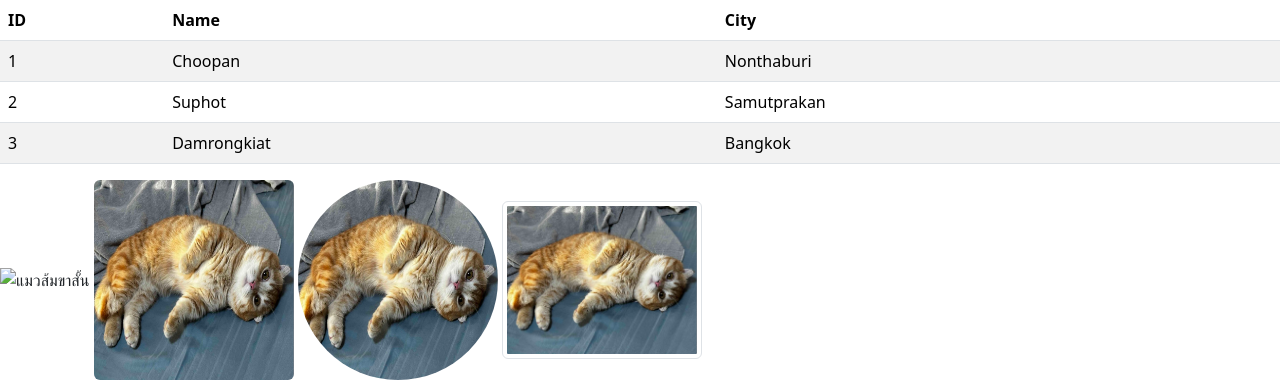
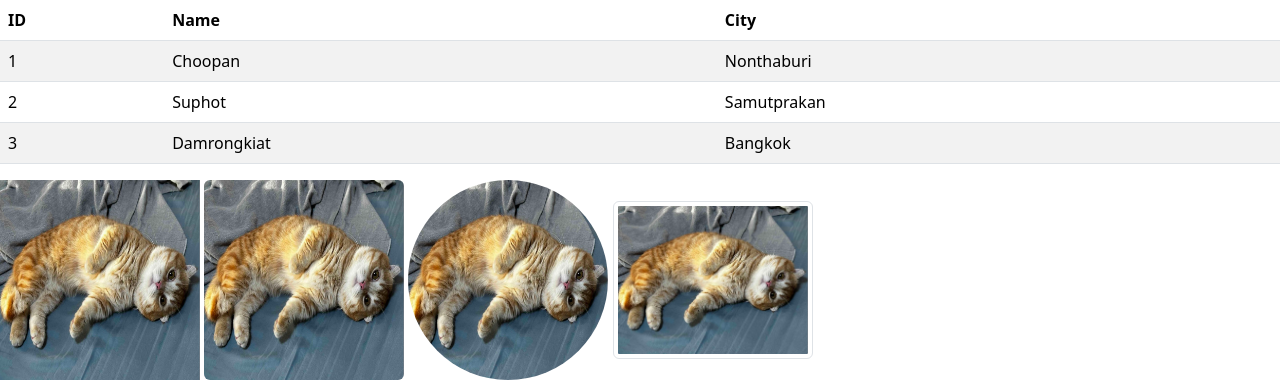
Before and after one commit to Naruepol-Boonraksa/webtech67, a plain HTML site: page index.html in a window 1280 px wide. Shown: the top 391 px of the page. Drawn offline with nearby package versions, Linux system fonts and the light colour scheme.

Commit message:
Update index.html

```diff
--- a/index.html
+++ b/index.html
@@ -23,7 +23,7 @@
                          <tr><td>3</td><td>Damrongkiat</td><td>Bangkok</td></tr>
                  </tbody>
             </table>
-            <img src="img/bingo.jpg" width="200" alt="แมวส้มขาสั้น" height="200">
+            <img src="imgs/bingo.jpg" width="200" alt="แมวส้มขาสั้น" height="200">
  <img src="imgs/bingo.jpg" class="rounded" alt="แมวส้มขาสั้น" width="200" height="200">
  <img src="imgs/bingo.jpg" class="rounded-circle" alt="แมวส้มขาสั้น" width="200" height="200">
  <img src="imgs/bingo.jpg" class="img-thumbnail" alt="แมวส้มขาสั้น" width="200" height="200">
```
